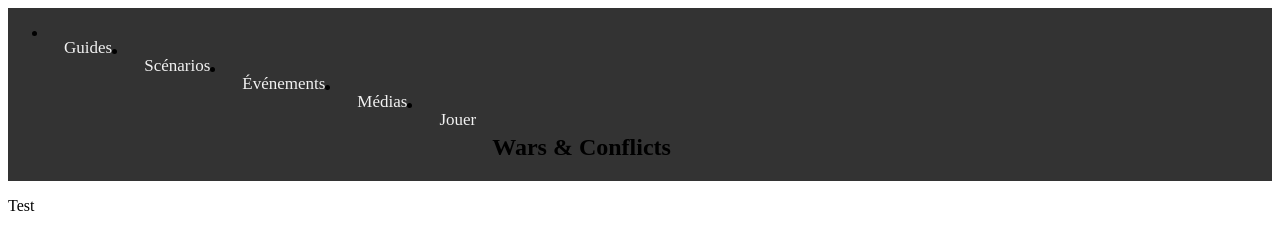
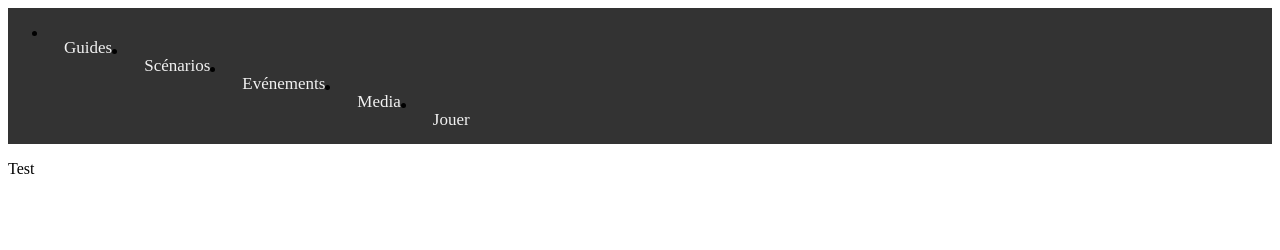
Before and after one commit to Omicronvision/Omicronvision.github.io, a plain HTML site: page index.html in a window 1280 px wide. Drawn offline with Linux system fonts and the light colour scheme.

Commit message:
Update index.html

```diff
--- a/index.html
+++ b/index.html
@@ -7,16 +7,16 @@
 </head>
 
 <body>
-  <nav class="navbar">
-    <ul class="nav">
-      <li class="object-nav"><a href="#">Guides</a></li>
-      <li class="object-nav"><a href="#">Scénarios</a></li>
-      <li class="object-nav"><a href="#">Événements</a></li>
-      <li class="object-nav"><a href="#">Médias</a></li>
-      <li class="object-nav"><a href="#">Jouer</a></li>
-    </ul>
-    <h1 class="Title-nav">Wars & Conflicts</h1>
-
+  <nav class="navbar navbar-inverse">
+    <div class="container-fluid">
+      <ul class="nav navbar-nav">
+        <li><a id="len1" class="hoverable" href="#">Guides</a></li>
+        <li><a id="len2" class="hoverable" href="#">Scénarios</a></li>
+        <li><a id="len3" class="hoverable" href="#">Evénements</a></li>
+        <li><a id="len4" class="hoverable" href="#">Media</a></li>
+        <li><a id="len4" class="hoverable" href="#">Jouer</a></li>
+      </ul>
+    </div>
   </nav>
 
   <p>Test</p>
```
